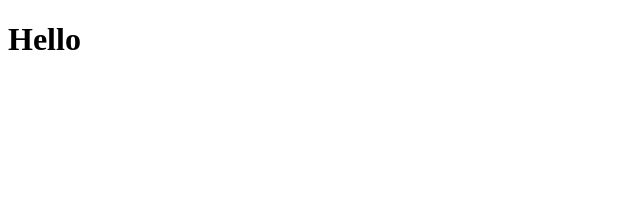
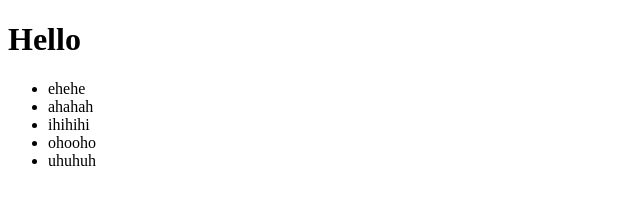
Before and after one commit to LocUnBrkn/git-demo, a plain HTML site: page index.html in a window 1280 px wide. Shown: the whole page, without its empty margins (0-640 px from the left). Drawn offline with Linux system fonts and the light colour scheme.

Commit message:
test thoi

```diff
--- a/index.html
+++ b/index.html
@@ -8,5 +8,12 @@
 </head>
 <body>
     <h1>Hello</h1>
+    <ul>
+        <li>ehehe</li>
+        <li>ahahah</li>
+        <li>ihihihi</li>
+        <li>ohooho</li>
+        <li>uhuhuh</li>
+    </ul>
 </body>
 </html>
```
